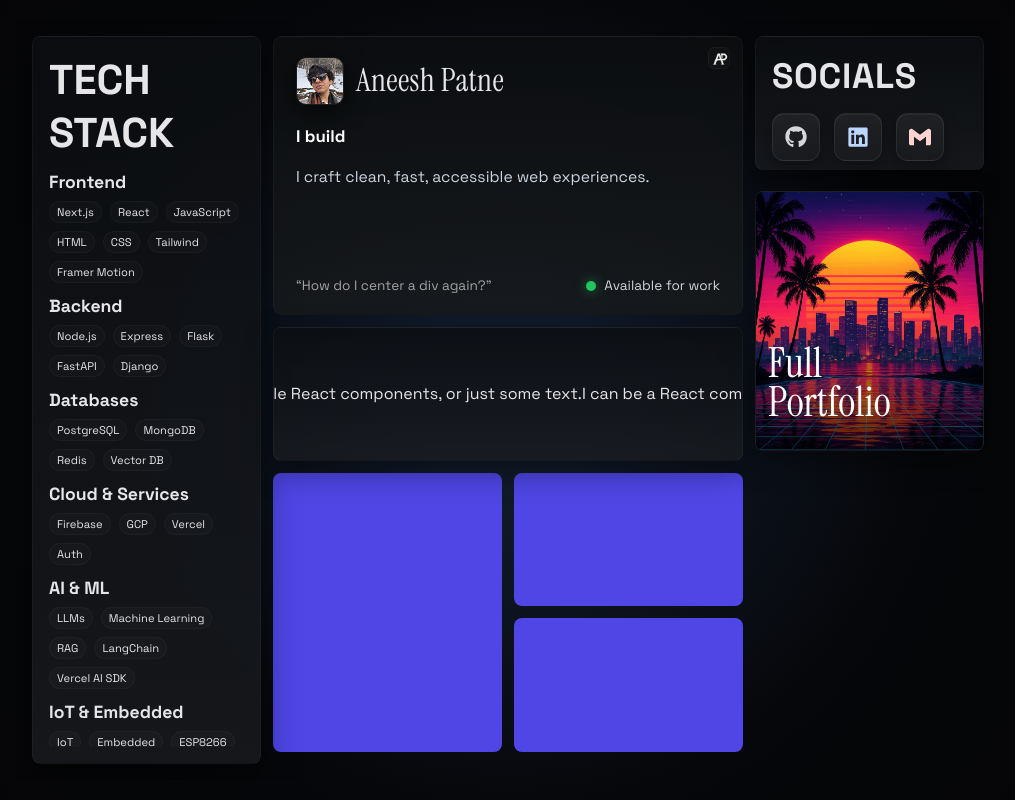
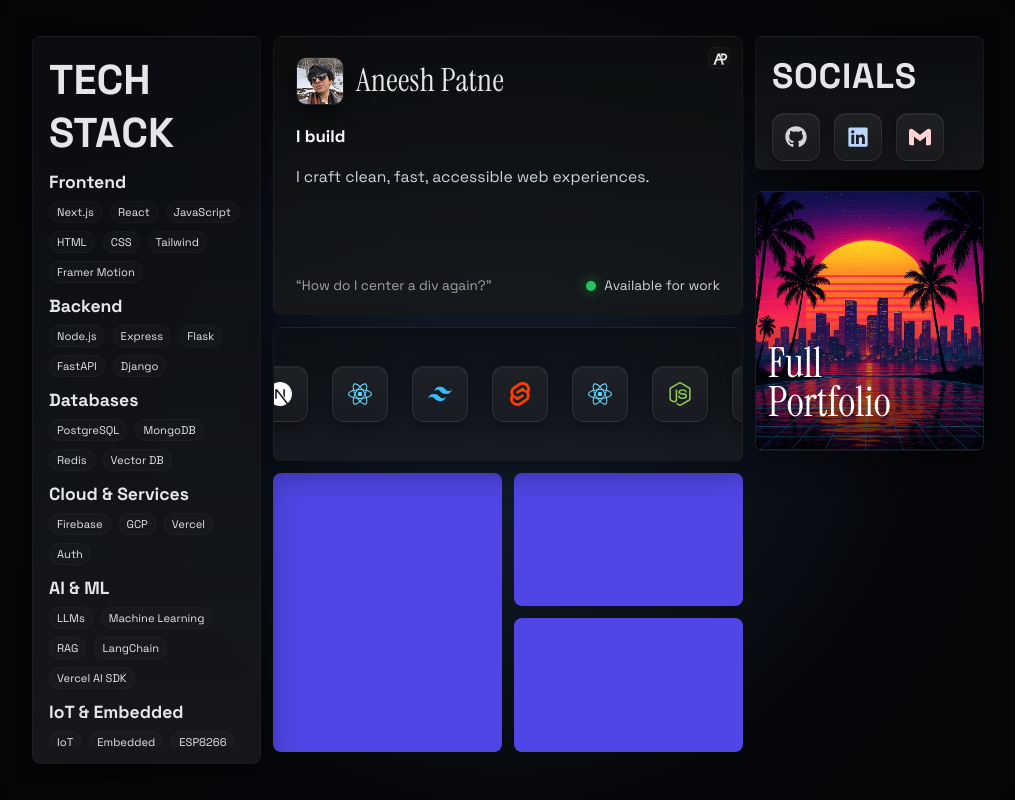
Before and after one commit to aneeshpatne/Personal-Portfolio, a Next.js app: page /profile in a window 1280 px wide. Shown: the whole page, without its empty margins (132-1147 px from the left). Built offline with nearby package versions, Linux system fonts and the light colour scheme.

Commit message:
feat: add @iconify/react dependency and enhance CardMarqee component with social icons and styling

```diff
--- a/package.json
+++ b/package.json
@@ -11,6 +11,7 @@
   "dependencies": {
     "@ai-sdk/openai": "^1.3.9",
     "@ai-sdk/react": "^1.2.8",
+    "@iconify/react": "^6.0.2",
     "@next/third-parties": "^15.1.6",
     "@upstash/redis": "^1.34.7",
     "ai": "^4.3.4",
--- a/src/components/CardMarqee.jsx
+++ b/src/components/CardMarqee.jsx
@@ -1,16 +1,127 @@
 import React from "react";
 import styles from "./style/cardMarqee.module.css";
 import Marquee from "react-fast-marquee";
+import {
+  SiGithub,
+  SiLinkedin,
+  SiLeetcode,
+  SiNextdotjs,
+  SiReact,
+  SiTailwindcss,
+  SiSvelte,
+  SiNodedotjs,
+  SiExpress,
+  SiFastapi,
+  SiFlask,
+  SiDjango,
+  SiKotlin,
+  SiPostgresql,
+  SiMysql,
+  SiMongodb,
+  SiRedis,
+  SiSqlite,
+  SiDocker,
+  SiGooglecloud,
+  SiOpenai,
+  SiHuggingface,
+} from "react-icons/si";
 
 export default function CardMarqee() {
+  const items = [
+    "github",
+    "linkedin",
+    "leetcode",
+    "nextjs",
+    "react",
+    "tailwind",
+    "sveltekit",
+    "reactnative",
+    "nodejs",
+    "express",
+    "fastapi",
+    "flask",
+    "django",
+    "kotlin",
+    "postgres",
+    "mysql",
+    "mongodb",
+    "redis",
+    "sqlite",
+    "docker",
+    "gcp",
+    "openai",
+    "huggingface",
+  ];
+
   return (
     <div className={styles.cardMarqeeInner}>
       <div className={styles.marqueeContaier}>
-        <Marquee>
-          I can be a React component, multiple React components, or just some
-          text.
+        <Marquee autoFill gradient={false}>
+          {items.map((name) => (
+            <Item key={name} name={name} />
+          ))}
         </Marquee>
       </div>
     </div>
   );
 }
+
+function Item({ name }) {
+  const ICON_MAP = {
+    // Tools
+    github: { Icon: SiGithub, color: "#F5F5F5", title: "GitHub" },
+    linkedin: { Icon: SiLinkedin, color: "#0A66C2", title: "LinkedIn" },
+    leetcode: { Icon: SiLeetcode, color: "#FFA116", title: "LeetCode" },
+
+    // Frontend
+    nextjs: { Icon: SiNextdotjs, color: "#FFFFFF", title: "Next.js" },
+    react: { Icon: SiReact, color: "#61DAFB", title: "React" },
+    tailwind: { Icon: SiTailwindcss, color: "#38BDF8", title: "Tailwind CSS" },
+    sveltekit: { Icon: SiSvelte, color: "#FF3E00", title: "SvelteKit" },
+    reactnative: { Icon: SiReact, color: "#61DAFB", title: "React Native" },
+
+    // Backend
+    nodejs: { Icon: SiNodedotjs, color: "#8CC84B", title: "Node.js" },
+    express: { Icon: SiExpress, color: "#FFFFFF", title: "Express.js" },
+    fastapi: { Icon: SiFastapi, color: "#00C7B7", title: "FastAPI" },
+    flask: { Icon: SiFlask, color: "#FFFFFF", title: "Flask" },
+    django: { Icon: SiDjango, color: "#2CA977", title: "Django" },
+    kotlin: { Icon: SiKotlin, color: "#7F52FF", title: "Kotlin" },
+
+    // Databases
+    postgres: { Icon: SiPostgresql, color: "#4EA1EC", title: "PostgreSQL" },
+    mysql: { Icon: SiMysql, color: "#00758F", title: "MySQL" },
+    mongodb: { Icon: SiMongodb, color: "#4DB33D", title: "MongoDB" },
+    redis: { Icon: SiRedis, color: "#FF4438", title: "Redis" },
+    sqlite: { Icon: SiSqlite, color: "#56A4DA", title: "SQLite" },
+
+    // Infra / Cloud
+    docker: { Icon: SiDocker, color: "#2496ED", title: "Docker" },
+    gcp: { Icon: SiGooglecloud, color: "#FFFFFF", title: "Google Cloud" },
+
+    // AI / ML
+    openai: { Icon: SiOpenai, color: "#A971FF", title: "OpenAI" },
+    huggingface: {
+      Icon: SiHuggingface,
+      color: "#FFD21E",
+      title: "Hugging Face",
+    },
+  };
+
+  const entry = ICON_MAP[name] || {
+    Icon: SiGithub,
+    color: "#F5F5F5",
+    title: name,
+  };
+
+  const { Icon, color, title } = entry;
+
+  return (
+    <div className={styles.social} aria-label={title} title={title}>
+      <span className={styles.iconBg}>
+        <Icon className={styles.icon} color={color} />
+      </span>
+      <div className={styles.tooltip}>{title}</div>
+    </div>
+  );
+}
--- a/src/components/style/cardMarqee.module.css
+++ b/src/components/style/cardMarqee.module.css
@@ -18,4 +18,120 @@
 }
 
 .marqueeContaier {
+  width: 100%;
 }
+
+.social {
+  --ring: rgba(255, 255, 255, 0.18);
+  position: relative;
+  width: 56px;
+  height: 56px;
+  display: inline-flex;
+  align-items: center;
+  justify-content: center;
+  /* spacing between marquee items */
+  margin: 35px 12px;
+  border-radius: 12px;
+  background: linear-gradient(
+    180deg,
+    rgba(255, 255, 255, 0.06),
+    rgba(255, 255, 255, 0.02)
+  );
+  border: 1px solid rgba(255, 255, 255, 0.08);
+  box-shadow: 0 6px 16px rgba(0, 0, 0, 0.32),
+    inset 0 1px 0 rgba(255, 255, 255, 0.05);
+  color: #d6d6db;
+  transition: transform 180ms ease, box-shadow 220ms ease, background 220ms ease,
+    border-color 220ms ease, color 180ms ease;
+  text-decoration: none;
+  outline: none;
+  will-change: transform;
+}
+
+.social::after {
+  content: "";
+  position: absolute;
+  inset: 0;
+  border-radius: 14px;
+  background: radial-gradient(
+    60% 60% at 50% 50%,
+    var(--accent, rgba(255, 255, 255, 0)) 0%,
+    rgba(0, 0, 0, 0) 65%
+  );
+  filter: blur(6px);
+  opacity: 0;
+  transition: opacity 220ms ease;
+  pointer-events: none;
+}
+
+.social:hover,
+.social:focus-visible {
+  transform: translateY(-2px) scale(1.03);
+  border-color: rgba(255, 255, 255, 0.18);
+  box-shadow: 0 10px 28px rgba(0, 0, 0, 0.45),
+    inset 0 1px 0 rgba(255, 255, 255, 0.08);
+}
+
+.social:hover::after,
+.social:focus-visible::after {
+  opacity: 0.9;
+}
+
+.github {
+  --accent: rgba(130, 130, 140, 0.55);
+}
+
+.icon {
+  width: 26px;
+  height: 26px;
+  display: inline-block;
+  vertical-align: middle;
+  /* allow inline style color to show */
+  color: inherit;
+}
+
+.iconBg {
+  display: inline-flex;
+  align-items: center;
+  justify-content: center;
+  width: 32px;
+  height: 32px;
+  padding: 4px;
+  background: transparent;
+  border-radius: 0;
+  box-shadow: none;
+}
+
+.iconBg svg {
+  background: transparent !important;
+  width: 100%;
+  height: 100%;
+  display: block;
+}
+
+.iconBg svg * {
+  fill: currentColor !important;
+  stroke: currentColor !important;
+}
+
+.tooltip {
+  position: absolute;
+  top: 100%;
+  left: 50%;
+  transform: translateX(-50%);
+  background: white;
+  color: black;
+  padding: 4px 8px;
+  border-radius: 4px;
+  font-size: 12px;
+  white-space: nowrap;
+  opacity: 0;
+  pointer-events: none;
+  transition: opacity 0.2s ease;
+  margin-top: 8px;
+  box-shadow: 0 2px 8px rgba(0, 0, 0, 0.15);
+}
+
+.social:hover .tooltip {
+  opacity: 1;
+}
```
Also changed, not shown: 1 other file (tests, documents, lock files or other folders).
